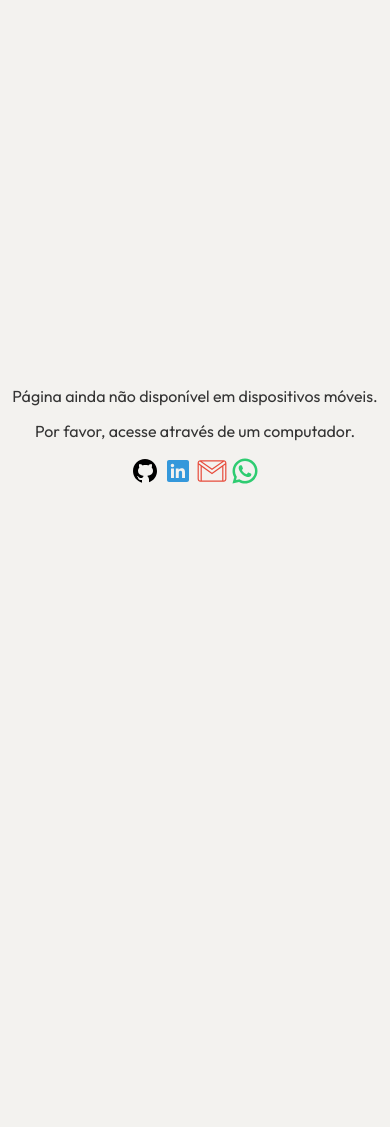
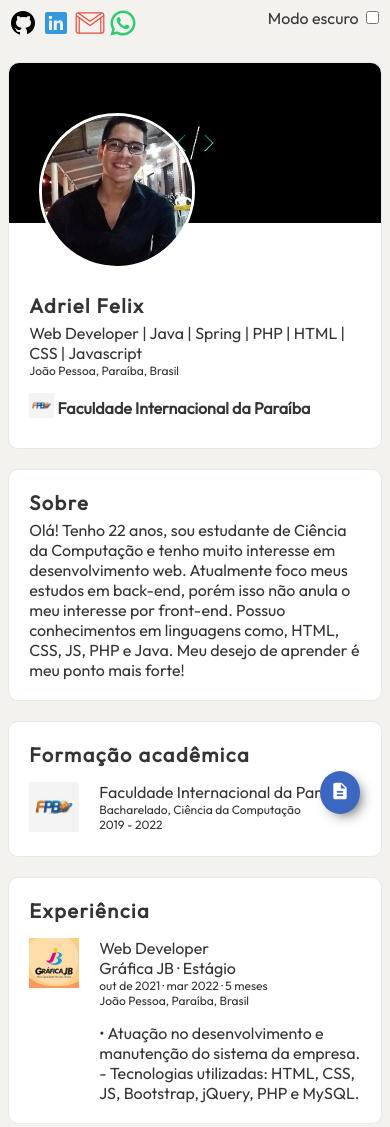
Before and after one commit to adriel-dev/meu-curriculo, a plain HTML site: page index.html in a window 390 px wide. Shown: the top 1127 px of the page. Before the commit the page ends 860 px from the top, so only its background shows below. Drawn offline with Linux system fonts and the light colour scheme.

Commit message:
responsive and print

```diff
--- a/index.html
+++ b/index.html
@@ -119,6 +119,9 @@
             <span>Português</span>
             <span class="text-small">Nativo</span>
         </section>
+
+        <button id="btnPrint" onclick="print()"><img src="./img/util/documento.svg" alt=""></button>
+
     </section>
 
     <section id="smallDevices">
--- a/style.css
+++ b/style.css
@@ -146,29 +146,62 @@ li::before {
     display: none;
 }
 
-@media (max-width: 835px) {
+#btnPrint{
+    position: fixed;
+    bottom: 30px;
+    right: 30px;
+    background-color: #3B67C1;
+    border-radius: 50%;
+    padding: 10px;
+    border: none;
+    cursor: pointer;
+    box-shadow: 5px 5px 15px -7px #000000;
+    transition: 0.5s;
+}
+
+#btnPrint:hover{
+    transform: scale(1.15);
+}
+
+@media screen and (max-width: 835px) {
+    .info-box{
+        max-width: 85vw;
+    }
+
+    #textContainer{
+        flex-direction: column;
+    }
+
+    #expEduInfoContainer{
+        margin: 15px 0 0 0;
+    }
+}
+
+@media print {
     #pageConfig{
         display: none;
     }
 
-    #mainContent{
+    #btnPrint{
         display: none;
     }
 
-    #pageLinks{
-        display: none;
+    .info-box{
+        border: none;
+        margin-top: 0;
     }
 
-    #smallDevices{
-        min-height: 100vh;
-        display: flex;
-        flex-direction: column;
-        align-items: center;
-        justify-content: center;
-        text-align: center;
+    #mainContent{
+        padding: 0px 30px 0px 30px;
     }
 
-    #smallDevices span{
-        margin-top: 15px;
+    #mainInfo{
+        margin-top: 0;
+        flex-direction: column;
+    }
+
+    @page{
+        size: auto;
+        margin: 0;
     }
 }
```
Also changed, not shown: img/util/documento.svg (added).
